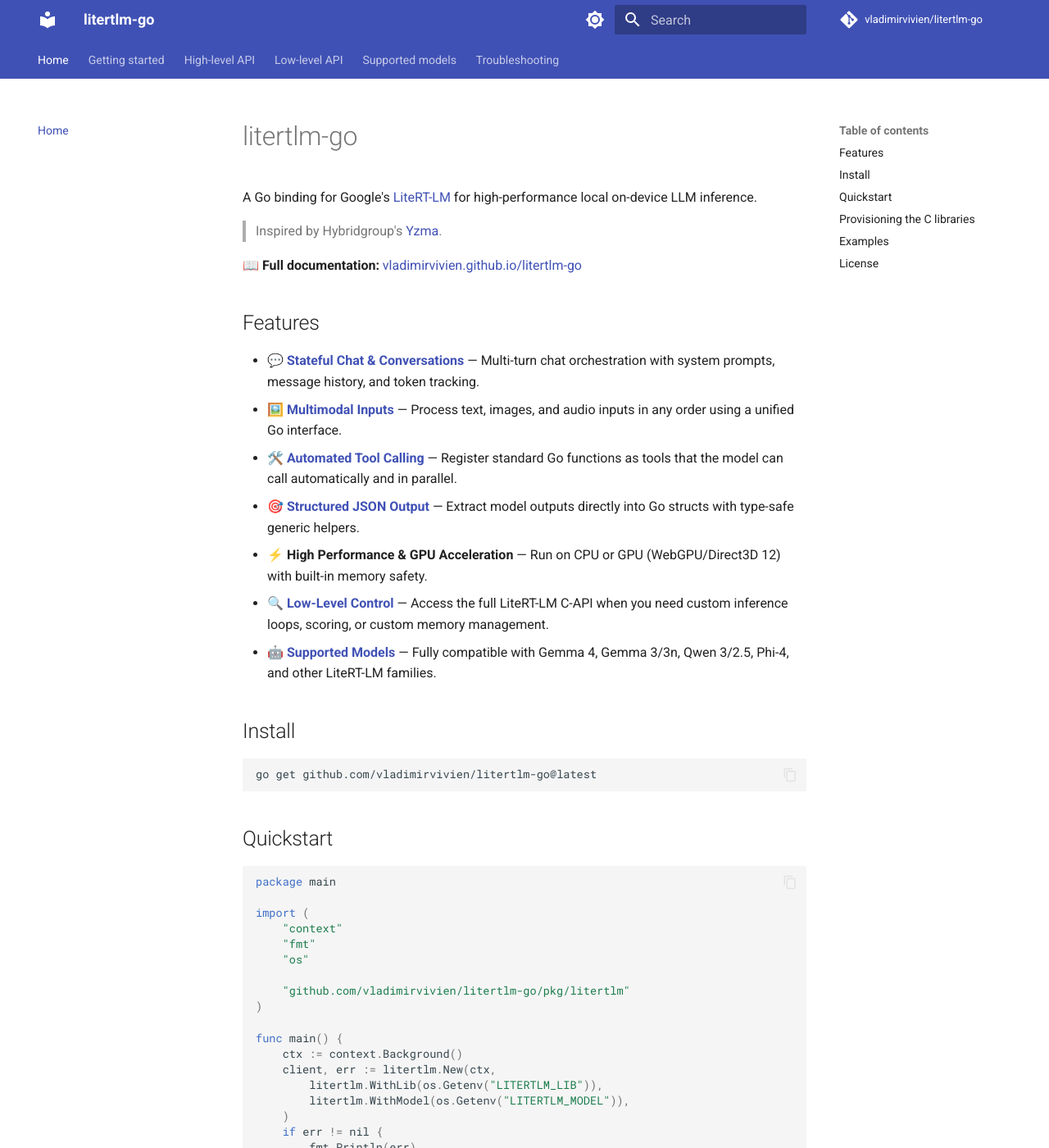
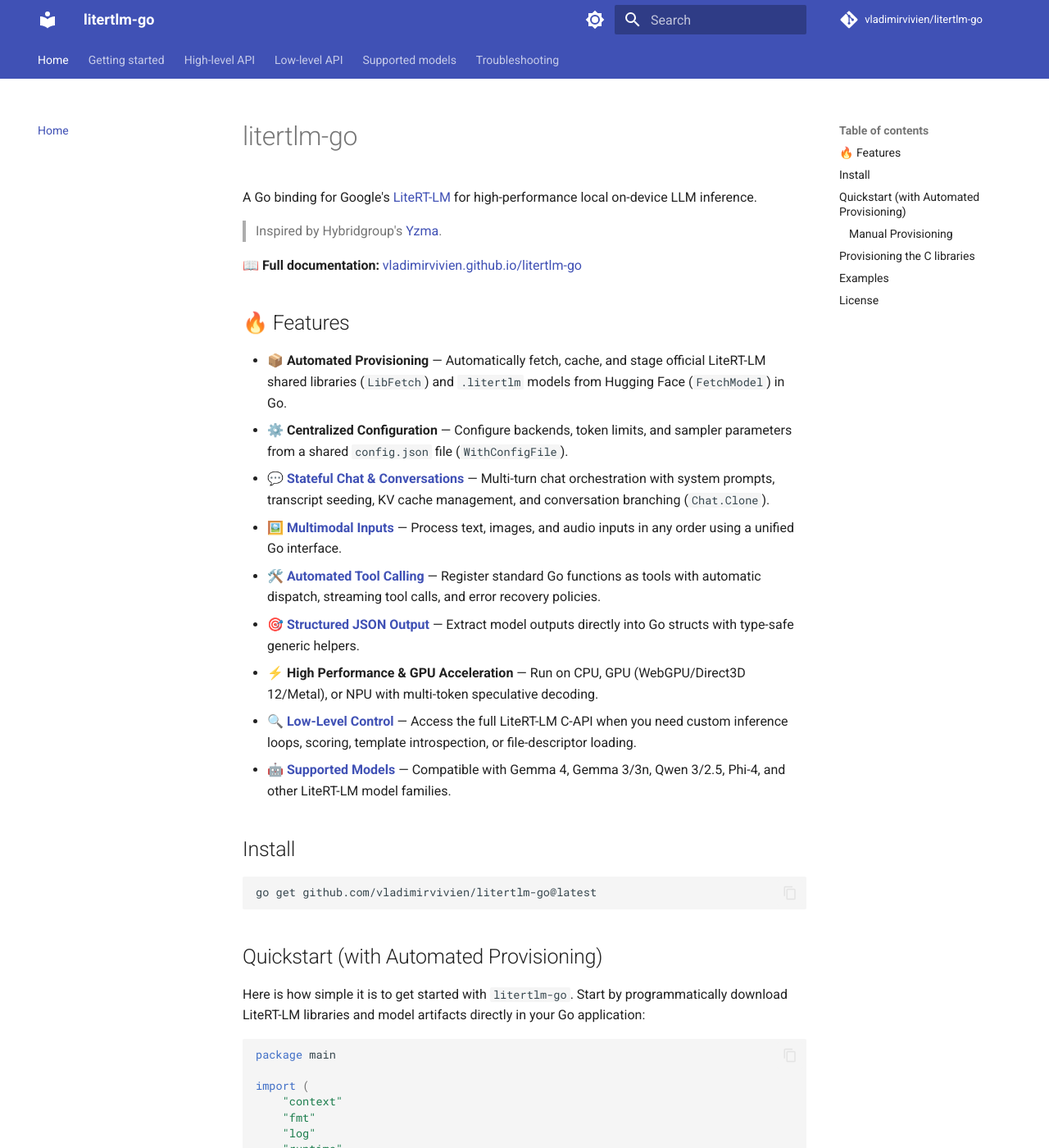
Before and after one commit to vladimirvivien/litertlm-go, an MkDocs documentation site: the page built from docs/index.md, in a window 1280 px wide and 1400 px high. Shown: the whole window at 82% size. Built offline with MkDocs 1.6.1 and Material for MkDocs 9.7.7, drawn with Linux system fonts in a browser that asks for light colours; comment, search, counter and statistics services are not loaded; some of the changed text lies outside the part shown.

````diff
--- a/docs/index.md
+++ b/docs/index.md
@@ -8,15 +8,17 @@ A Go binding for Google's
 📖 **Full documentation:**
 [vladimirvivien.github.io/litertlm-go](https://vladimirvivien.github.io/litertlm-go/)
 
-## Features
+## 🔥 Features
 
-* 💬 **[Stateful Chat & Conversations](chat.md)** — Multi-turn chat orchestration with system prompts, message history, and token tracking.
+* 📦 **Automated Provisioning** — Automatically fetch, cache, and stage official LiteRT-LM shared libraries (`LibFetch`) and `.litertlm` models from Hugging Face (`FetchModel`) in Go.
+* ⚙️ **Centralized Configuration** — Configure backends, token limits, and sampler parameters from a shared `config.json` file (`WithConfigFile`).
+* 💬 **[Stateful Chat & Conversations](chat.md)** — Multi-turn chat orchestration with system prompts, transcript seeding, KV cache management, and conversation branching (`Chat.Clone`).
 * 🖼️ **[Multimodal Inputs](client.md#multimodal-inputs)** — Process text, images, and audio inputs in any order using a unified Go interface.
-* 🛠️ **[Automated Tool Calling](tools.md)** — Register standard Go functions as tools that the model can call automatically and in parallel.
+* 🛠️ **[Automated Tool Calling](tools.md)** — Register standard Go functions as tools with automatic dispatch, streaming tool calls, and error recovery policies.
 * 🎯 **[Structured JSON Output](structured-output.md)** — Extract model outputs directly into Go structs with type-safe generic helpers.
-* ⚡ **High Performance & GPU Acceleration** — Run on CPU or GPU (WebGPU/Direct3D 12) with built-in memory safety.
-* 🔍 **[Low-Level Control](low-level.md)** — Access the full LiteRT-LM C-API when you need custom inference loops, scoring, or custom memory management.
-* 🤖 **[Supported Models](models.md)** — Fully compatible with Gemma 4, Gemma 3/3n, Qwen 3/2.5, Phi-4, and other LiteRT-LM families.
+* ⚡ **High Performance & GPU Acceleration** — Run on CPU, GPU (WebGPU/Direct3D 12/Metal), or NPU with multi-token speculative decoding.
+* 🔍 **[Low-Level Control](low-level.md)** — Access the full LiteRT-LM C-API when you need custom inference loops, scoring, template introspection, or file-descriptor loading.
+* 🤖 **[Supported Models](models.md)** — Compatible with Gemma 4, Gemma 3/3n, Qwen 3/2.5, Phi-4, and other LiteRT-LM model families.
 
 ## Install
 
@@ -24,43 +26,63 @@ A Go binding for Google's
 go get github.com/vladimirvivien/litertlm-go@latest
 ```
 
-## Quickstart
+## Quickstart (with Automated Provisioning)
+
+Here is how simple it is to get started with `litertlm-go`. Start by programmatically download LiteRT-LM libraries and model artifacts directly in your Go application:
+
 
 ```go
 package main
 
 import (
-    "context"
-    "fmt"
-    "os"
+	"context"
+	"fmt"
+	"log"
+	"runtime"
 
-    "github.com/vladimirvivien/litertlm-go/pkg/litertlm"
+	"github.com/vladimirvivien/litertlm-go/pkg/litertlm"
 )
 
 func main() {
-    ctx := context.Background()
-    client, err := litertlm.New(ctx,
-        litertlm.WithLib(os.Getenv("LITERTLM_LIB")),
-        litertlm.WithModel(os.Getenv("LITERTLM_MODEL")),
-    )
-    if err != nil {
-        fmt.Println(err)
-        os.Exit(1)
-    }
-    defer client.Close()
+	ctx := context.Background()
 
-    text, err := client.Generate(ctx, "Write a haiku about the sea.")
-    if err != nil {
-        fmt.Println(err)
-        os.Exit(1)
-    }
-    fmt.Println(text)
+	// 1. Automatically fetch and cache native libraries
+	libDir, err := litertlm.LibFetch(runtime.GOOS, runtime.GOARCH, "v0.16.0")
+	if err != nil {
+		log.Fatalf("LibFetch failed: %v", err)
+	}
+
+	// 2. Automatically download model from Hugging Face
+	modelPath, err := litertlm.FetchModel(ctx, "litert-community/gemma3-1b-it-int4")
+	if err != nil {
+		log.Fatalf("FetchModel failed: %v", err)
+	}
+
+	// 3. Initialize client and generate text
+	client, err := litertlm.New(ctx,
+		litertlm.WithLib(libDir),
+		litertlm.WithModel(modelPath),
+	)
+	if err != nil {
+		log.Fatalf("Initialization failed: %v", err)
+	}
+	defer client.Close()
+
+	text, err := client.Generate(ctx, "Write a haiku about the sea.")
+	if err != nil {
+		log.Fatalf("Generation failed: %v", err)
+	}
+	fmt.Println(text)
 }
 ```
 
+### Manual Provisioning
+
+You can optionally run with pre-existing local libraries and model paths:
+
 ```bash
 LITERTLM_LIB=/abs/path/to/dist/lib \
-LITERTLM_MODEL=/abs/path/to/gemma-4-E2B-it.litertlm \
+LITERTLM_MODEL=/abs/path/to/gemma3-1b-it-int4.litertlm \
     go run main.go
 ```
 
@@ -68,7 +90,7 @@ Full walkthrough: [Getting started](getting-started.md).
 
 ## Provisioning the C libraries
 
-LiteRT-LM publishes prebuilt C-API shared libraries (`v0.16.0+`) for Linux, macOS, and Windows. Use `litertlm.LibFetch` in Go to automatically stage dependencies, or consult the platform setup guides:
+LiteRT-LM publishes prebuilt C-API shared libraries (`v0.16.0+`) for Linux, macOS, and Windows. Use `litertlm.LibFetch` in Go to programmatically stage dependencies, or consult the platform setup guides:
 [`LITERTLM-BUILD.md`](https://github.com/vladimirvivien/litertlm-go/blob/main/LITERTLM-BUILD.md)
 (Linux/macOS) or
 [`LITERTLM-BUILD-WINDOWS.md`](https://github.com/vladimirvivien/litertlm-go/blob/main/LITERTLM-BUILD-WINDOWS.md) (Windows).
````
Also changed, not shown: README.md (+51 -38 lines).
